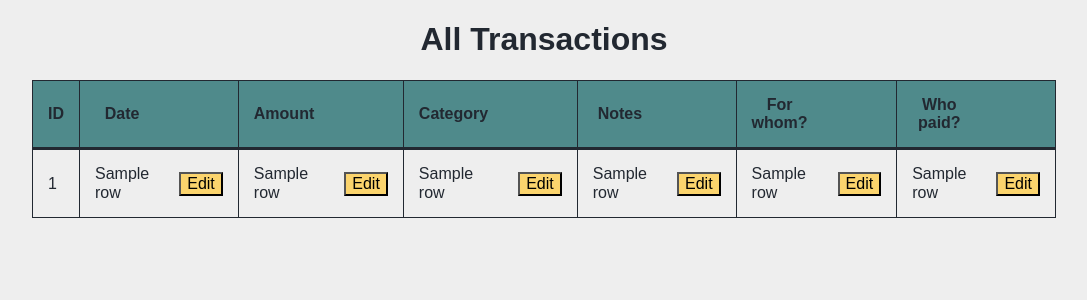
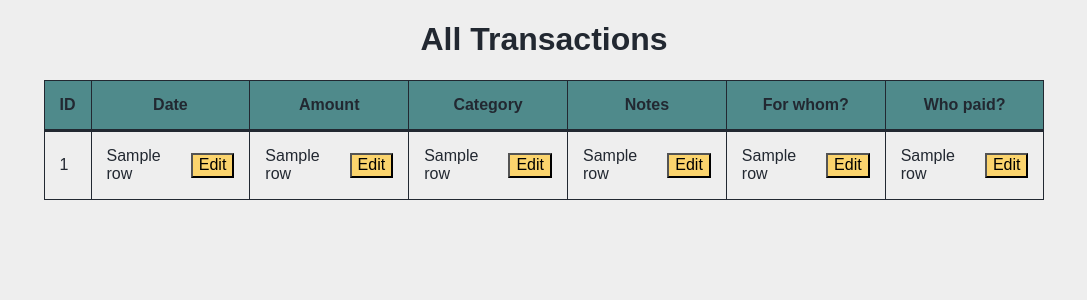
Before and after one commit to AnLi-Mi/Money_Tracker, a Flask app: template flask_app/templates/seealltransactions.html in a window 1280 px wide. Shown: the top 300 px of the page, without its empty margins (96-1183 px from the left). Run offline with Flask 2, Linux system fonts and the light colour scheme; the template is opened without the code that fills it: most values are stand-ins (such as "Sample title", 1, 10 or a date in 2020); some libraries are stand-ins or nearby versions.

Commit message:
fixing the columns' span

```diff
--- a/flask_app/templates/seealltransactions.html
+++ b/flask_app/templates/seealltransactions.html
@@ -9,18 +9,13 @@
 <table>
     <tr>
         <th class=left_border>ID</th>
-        <th class=left_border>Date</th>
-        <th></th>
-        <th class=left_border>Amount</th>
-        <th></th>
-        <th class=left_border>Category</th>
-        <th></th>
-        <th class=left_border>Notes</th>
-        <th></th>
-        <th class=left_border>For whom?</th>
-        <th></th>
-        <th class=left_border>Who paid?</th>
-        <th class=right_border></th>
+        <th colspan="2" class=left_border>Date</th>
+        <th colspan="2" class=left_border>Amount</th>
+        <th colspan="2" class=left_border>Category</th>
+        <th colspan="2" class=left_border>Notes</th>
+        <th colspan="2" class=left_border>For whom?</th>
+        <th colspan="2" class="left_border right_border" >Who paid?</th>
+
     </tr>
 {% for row in spendings %}
     <tr>
```
